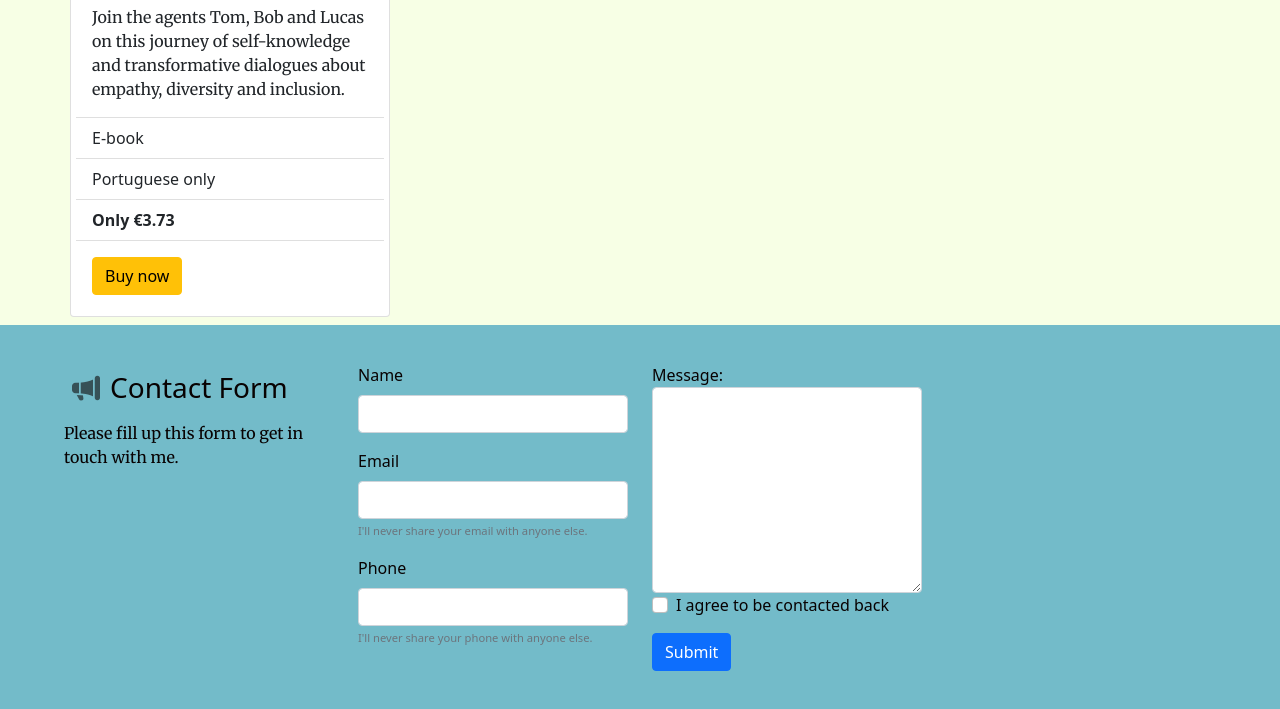
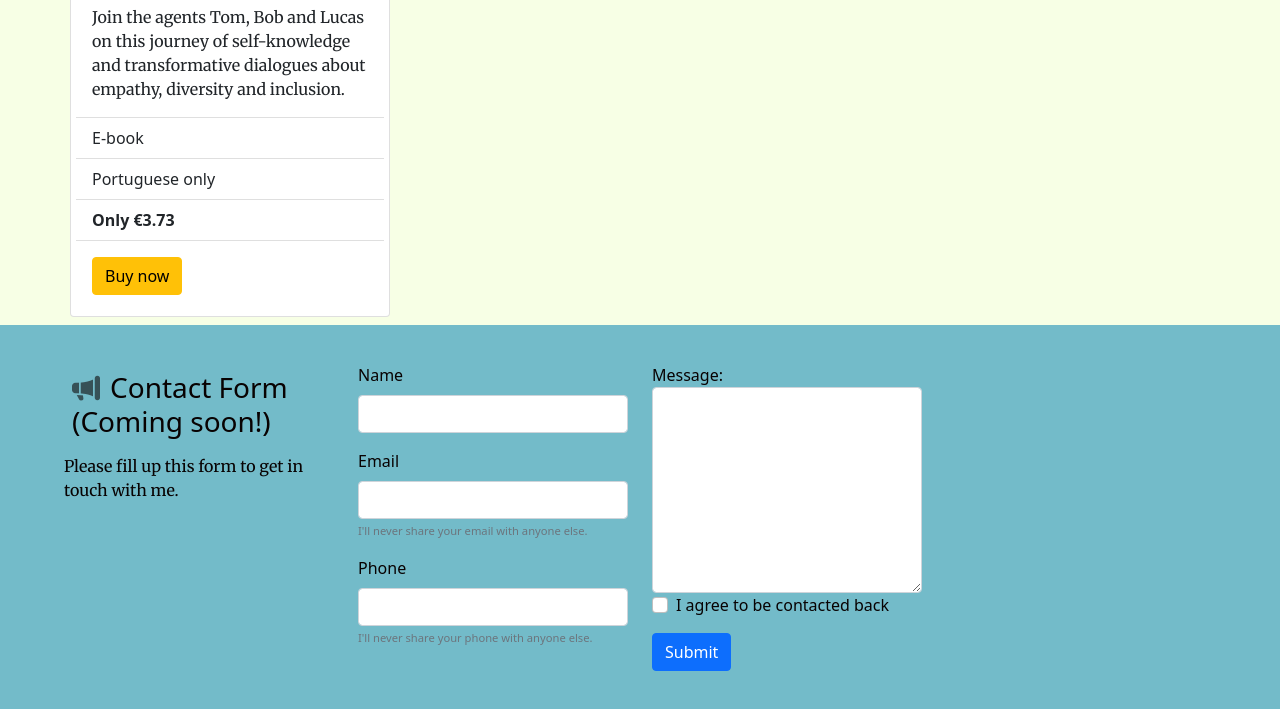
Before and after one commit to RenatoCrovella/RenatoCrovella, a plain HTML site: page index.html in a window 1280 px wide. Shown: the part 5112-5821 px from the top of the page. Drawn offline with nearby package versions, Linux system fonts and the light colour scheme.

Commit message:
Update index.html

```diff
--- a/index.html
+++ b/index.html
@@ -489,7 +489,7 @@
     <div id="contact-container">
       <div class="row">
         <div class="col-lg-3">
-          <h3><i class="bi bi-megaphone-fill"></i>Contact Form</h3>
+          <h3><i class="bi bi-megaphone-fill"></i>Contact Form (Coming soon!)</h3>
           <p>
             Please fill up this form to get in touch with me.
           </p>
```
